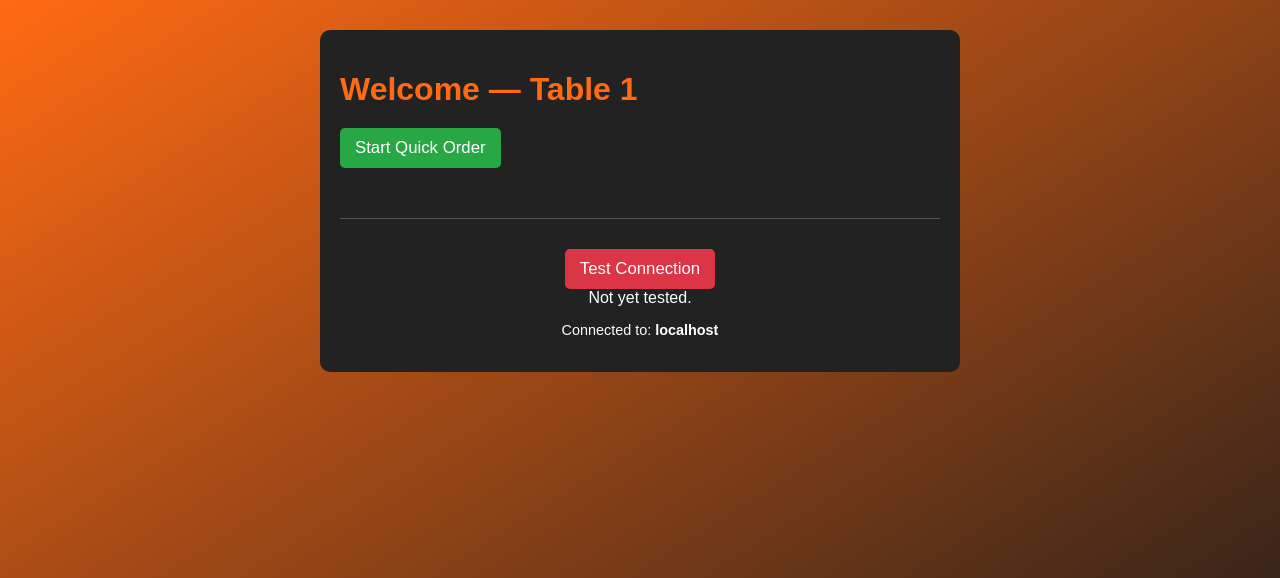
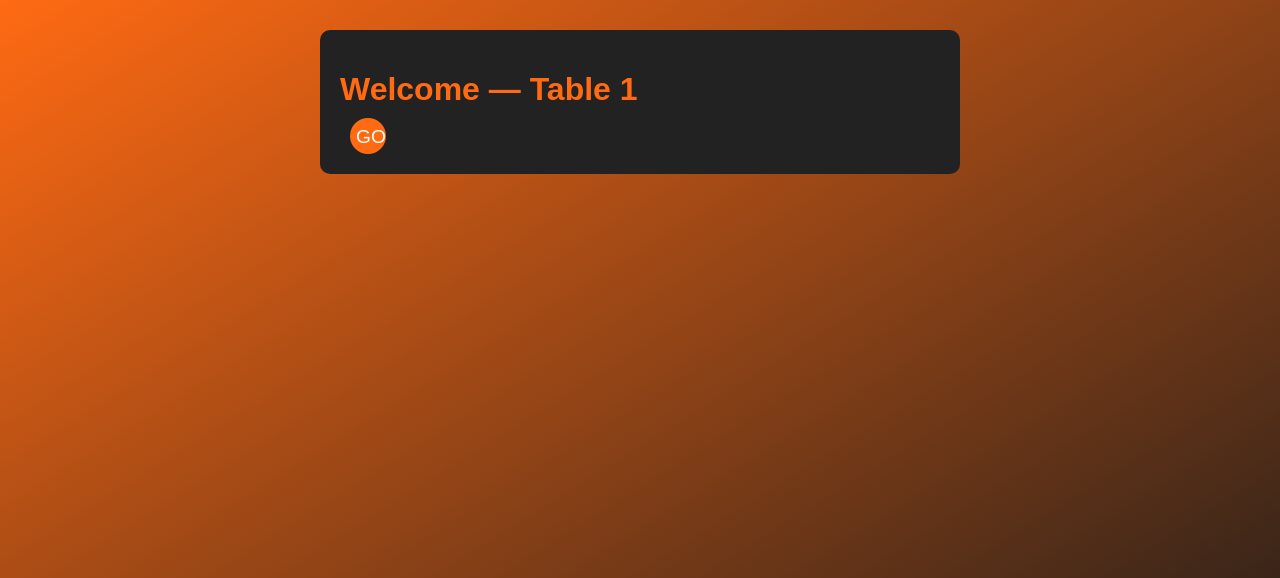
Before and after one commit to Sawyer3DJ/quick-order, a Flask app: page /quick-order/1 in a window 1280 px wide. Shown: the top 578 px of the page. Run offline with Flask 3, Linux system fonts and the light colour scheme.

Commit message:
Update quick_order.html

```diff
--- a/templates/quick_order.html
+++ b/templates/quick_order.html
@@ -9,195 +9,260 @@
       font-family: Arial, sans-serif;
       background: linear-gradient(to bottom right, #FF6A13, #1a1a1a) fixed no-repeat;
       background-size: cover;
-      color: white;
-      margin: 0;
-      padding: 0;
+      color: white; margin: 0; padding: 0;
     }
     .container {
-      max-width: 600px;
-      margin: 30px auto;
-      padding: 20px;
-      background-color: #222;
-      border-radius: 10px;
-      display: none;
+      max-width: 600px; margin: 30px auto;
+      padding: 20px; background: #222;
+      border-radius: 10px; display: none;
     }
     .container.active { display: block; }
     h1, h2 { color: #FF6A13; margin-bottom: 10px; }
-    label, select, textarea, button {
-      font-size: 1.05em;
+    .menu-list {
+      list-style: none; margin: 0; padding: 0;
     }
-    button {
-      padding: 10px 15px;
-      border: none;
-      border-radius: 5px;
-      cursor: pointer;
-      margin-top: 10px;
+    .menu-item {
+      display: flex; align-items: center;
+      border-bottom: 1px solid #444;
+      padding: 10px 0;
     }
-    .green { background-color: #28a745; color: white; }
-    .red   { background-color: #dc3545; color: white; }
-    .grey  { background-color: #888; color: white; }
-    .order-list { margin-top: 20px; }
+    .menu-item:last-child { border-bottom: none; }
+    .item-label { flex: 2; }
+    .item-size { flex: 1; margin: 0 5px; }
+    .item-price { flex: 1; text-align: right; }
+    .add-btn {
+      flex: 0; width: 36px; height: 36px;
+      background: #28a745; color: white;
+      border: none; border-radius: 50%;
+      font-size: 1.2em; line-height: 36px;
+      text-align: center; cursor: pointer;
+      margin-left: 10px;
+    }
+    #orderList { margin-top: 20px; }
     .order-item {
-      display: flex;
-      justify-content: space-between;
-      align-items: center;
-      margin: 5px 0;
+      display: flex; justify-content: space-between;
+      align-items: center; margin: 5px 0;
     }
     .order-item span { font-size: 1.05em; }
     .remove-btn {
-      background-color: #dc3545;
-      color: white;
-      border-radius: 5px;
-      padding: 5px 10px;
-      cursor: pointer;
+      background: #dc3545; color: white;
+      border: none; border-radius: 5px;
+      padding: 5px 10px; cursor: pointer;
     }
     #total {
-      font-weight: bold;
-      text-align: right;
-      margin-top: 10px;
-      font-size: 1.1em;
+      text-align: right; font-weight: bold;
+      margin-top: 10px; font-size: 1.1em;
+    }
+    textarea {
+      width: 100%; height: 60px; margin-top: 10px;
+      font-size: 1em; padding: 5px; border-radius: 5px;
+      border: 1px solid #444; background: #333; color: #fff;
+    }
+    button.submit {
+      width: 100%; margin-top: 15px;
+      background: #28a745; color: white;
+    }
+    button.grey, button.goBack {
+      background: #888; color: white;
+    }
+    button.newOrder {
+      background: #28a745; color: white;
+      display: block; margin: 20px auto 0;
     }
     .divider {
-      margin-top: 30px;
-      border-top: 1px solid #444;
-      margin-bottom: 10px;
+      margin: 30px 0 10px; border-top: 1px solid #444;
     }
-    .footer {
-      margin-top: 50px;
-      border-top: 1px solid #555;
-      padding-top: 20px;
-      text-align: center;
-    }
-    .footer p { font-size: 0.9em; }
   </style>
 </head>
 <body>
 
-  <!-- Welcome / Test Page -->
+  <!-- Welcome -->
   <div class="container active" id="welcomePage">
     <h1>Welcome — Table {{ table_num }}</h1>
-    <button class="green" onclick="startOrder()">Start Quick Order</button>
-    <div class="footer">
-      <button class="red" onclick="pingServer()">Test Connection</button>
-      <div id="pingResult">Not yet tested.</div>
-      <p>Connected to: <strong>localhost</strong></p>
-    </div>
+    <button class="add-btn" onclick="startOrder()" style="background:#FF6A13">GO</button>
   </div>
 
-  <!-- Menu Page -->
+  <!-- Menu -->
   <div class="container" id="menuPage">
     <h1>Quick Order Menu</h1>
+    <ul class="menu-list">
+      <!-- Loaded Fries -->
+      <li class="menu-item">
+        <span class="item-label">Loaded Fries</span>
+        <select id="loadedFries" class="item-size"
+                onchange="updatePrice('Loaded Fries','loadedFries','price-loadedFries')">
+          <option>Regular</option><option>Large</option>
+        </select>
+        <span id="price-loadedFries" class="item-price">£3.00</span>
+        <button class="add-btn" onclick="addItem('Loaded Fries','loadedFries')">+</button>
+      </li>
+      <!-- Onion Rings -->
+      <li class="menu-item">
+        <span class="item-label">Onion Rings</span>
+        <select id="onionRings" class="item-size"
+                onchange="updatePrice('Onion Rings','onionRings','price-onionRings')">
+          <option>Regular</option><option>Large</option>
+        </select>
+        <span id="price-onionRings" class="item-price">£2.50</span>
+        <button class="add-btn" onclick="addItem('Onion Rings','onionRings')">+</button>
+      </li>
+      <!-- Korean Fries -->
+      <li class="menu-item">
+        <span class="item-label">Korean Chicken Fries</span>
+        <select id="koreanFries" class="item-size"
+                onchange="updatePrice('Korean Chicken Fries','koreanFries','price-koreanFries')">
+          <option>Regular</option><option>Large</option>
+        </select>
+        <span id="price-koreanFries" class="item-price">£4.00</span>
+        <button class="add-btn" onclick="addItem('Korean Chicken Fries','koreanFries')">+</button>
+      </li>
+      <!-- Loaded Nachos -->
+      <li class="menu-item">
+        <span class="item-label">Loaded Nachos</span>
+        <select id="nachos" class="item-size"
+                onchange="updatePrice('Loaded Nachos','nachos','price-nachos')">
+          <option>Regular</option><option>Large</option>
+        </select>
+        <span id="price-nachos" class="item-price">£4.50</span>
+        <button class="add-btn" onclick="addItem('Loaded Nachos','nachos')">+</button>
+      </li>
+      <!-- Beer -->
+      <li class="menu-item">
+        <span class="item-label">Beer</span>
+        <select id="beer" class="item-size"
+                onchange="updatePrice('Beer','beer','price-beer')">
+          <option>Half Pint</option><option>Pint</option>
+        </select>
+        <span id="price-beer" class="item-price">£2.00</span>
+        <button class="add-btn" onclick="addItem('Beer','beer')">+</button>
+      </li>
+      <!-- Red Wine -->
+      <li class="menu-item">
+        <span class="item-label">Red Wine</span>
+        <select id="redWine" class="item-size"
+                onchange="updatePrice('Red Wine','redWine','price-redWine')">
+          <option>Small</option><option>Large</option><option>Bottle</option>
+        </select>
+        <span id="price-redWine" class="item-price">£3.50</span>
+        <button class="add-btn" onclick="addItem('Red Wine','redWine')">+</button>
+      </li>
+      <!-- White Wine -->
+      <li class="menu-item">
+        <span class="item-label">White Wine</span>
+        <select id="whiteWine" class="item-size"
+                onchange="updatePrice('White Wine','whiteWine','price-whiteWine')">
+          <option>Small</option><option>Large</option><option>Bottle</option>
+        </select>
+        <span id="price-whiteWine" class="item-price">£3.50</span>
+        <button class="add-btn" onclick="addItem('White Wine','whiteWine')">+</button>
+      </li>
+    </ul>
 
-    <h2>Sides</h2>
-    <label>Loaded Fries</label>
-    <select id="loadedFries"><option>Regular</option><option>Large</option></select>
-    <button class="green" onclick="addItem('Loaded Fries', 'loadedFries')">➕</button>
-
-    <label>Onion Rings</label>
-    <select id="onionRings"><option>Regular</option><option>Large</option></select>
-    <button class="green" onclick="addItem('Onion Rings', 'onionRings')">➕</button>
-
-    <label>Korean Chicken Loaded Fries</label>
-    <select id="koreanFries"><option>Regular</option><option>Large</option></select>
-    <button class="green" onclick="addItem('Korean Chicken Loaded Fries', 'koreanFries')">➕</button>
-
-    <label>Loaded Nachos</label>
-    <select id="nachos"><option>Regular</option><option>Large</option></select>
-    <button class="green" onclick="addItem('Loaded Nachos', 'nachos')">➕</button>
-
-    <h2>Drinks</h2>
-    <label>Beer</label>
-    <select id="beer"><option>Half Pint</option><option>Pint</option></select>
-    <button class="green" onclick="addItem('Beer', 'beer')">➕</button>
-
-    <label>Red Wine</label>
-    <select id="redWine"><option>Small</option><option>Large</option><option>Bottle</option></select>
-    <button class="green" onclick="addItem('Red Wine', 'redWine')">➕</button>
-
-    <label>White Wine</label>
-    <select id="whiteWine"><option>Small</option><option>Large</option><option>Bottle</option></select>
-    <button class="green" onclick="addItem('White Wine', 'whiteWine')">➕</button>
-
-    <!-- Live Order Preview -->
     <div class="order-list" id="orderList"></div>
     <div id="total">Total: £0.00</div>
 
     <textarea id="comments" placeholder="Comments or allergies?"></textarea>
-    <button class="green" onclick="reviewOrder()">Submit Order</button>
+    <button class="submit" onclick="reviewOrder()">Review Order</button>
   </div>
 
-  <!-- Review Before Submit -->
+  <!-- Review -->
   <div class="container" id="reviewPage">
     <h1>Your Order</h1>
     <div id="reviewSummary"></div>
     <div class="divider"></div>
-    <button class="grey" onclick="goBack()">Go Back</button>
-    <button class="green" onclick="placeOrder()">Order Now</button>
+    <button class="goBack" onclick="goBack()">Go Back</button>
+    <button class="submit" onclick="placeOrder()">Place Order</button>
   </div>
 
-  <!-- Confirmation -->
+  <!-- Success -->
   <div class="container" id="successPage">
     <h1>Order Placed!</h1>
     <p>Table {{ table_num }} — Order #<span id="orderNumber">0000</span></p>
     <p>Please have payment ready.</p>
-    <button class="green" onclick="resetAll()">New Quick Order</button>
+    <button class="newOrder" onclick="startOrder()">New Quick Order</button>
   </div>
 
   <script>
-    // Jinja‐injected
-    const tableNum = {{ table_num }},
-          endpoint = "{{ url_for('receive_order') }}",
-          testurl  = "{{ url_for('test') }}";
-
+    const tableNum   = {{ table_num }},
+          endpoint   = "{{ url_for('receive_order') }}",
+          testurl    = "{{ url_for('test') }}",
+          prices     = {
+            "Loaded Fries Regular":3.00, "Loaded Fries Large":4.50,
+            "Onion Rings Regular":2.50, "Onion Rings Large":3.50,
+            "Korean Chicken Fries Regular":4.00, "Korean Chicken Fries Large":5.50,
+            "Loaded Nachos Regular":4.50, "Loaded Nachos Large":6.00,
+            "Beer Half Pint":2.00, "Beer Pint":3.80,
+            "Red Wine Small":3.50, "Red Wine Large":5.00, "Red Wine Bottle":12.00,
+            "White Wine Small":3.50, "White Wine Large":5.00, "White Wine Bottle":12.00
+          };
     let order = [];
 
-    function startOrder(){
+    function startOrder() {
       order = [];
       renderOrder();
       document.querySelectorAll('.container').forEach(c=>c.classList.remove('active'));
       document.getElementById('menuPage').classList.add('active');
-    }
-    function resetAll(){
-      document.querySelectorAll('.container').forEach(c=>c.classList.remove('active'));
-      document.getElementById('welcomePage').classList.add('active');
-      document.getElementById('pingResult').innerText = 'Not yet tested.';
+      // initialize prices
+      updateAllPrices();
     }
 
-    function addItem(name, sizeId){
+    function updatePrice(name, sizeId, priceId) {
       const size = document.getElementById(sizeId).value,
-            full = name + ' ' + size;
+            key  = name + " " + size,
+            p    = prices[key]||0;
+      document.getElementById(priceId).innerText = "£" + p.toFixed(2);
+    }
+
+    function updateAllPrices(){
+      ["loadedFries","onionRings","koreanFries","nachos","beer","redWine","whiteWine"]
+        .forEach(id=>{
+          const map = {
+            loadedFries: "Loaded Fries",
+            onionRings: "Onion Rings",
+            koreanFries: "Korean Chicken Fries",
+            nachos: "Loaded Nachos",
+            beer: "Beer",
+            redWine: "Red Wine",
+            whiteWine: "White Wine"
+          };
+          updatePrice(map[id], id, "price-"+id);
+        });
+    }
+
+    function addItem(name, sizeId) {
+      const size = document.getElementById(sizeId).value,
+            full = name + " " + size;
       const ex = order.find(i=>i.name===full);
-      if(ex) ex.quantity++;
-      else order.push({ name: full, quantity: 1 });
+      if(ex) ex.quantity++; else order.push({ name: full, quantity: 1 });
       renderOrder();
     }
 
-    function removeItem(i){
-      order[i].quantity--;
-      if(order[i].quantity===0) order.splice(i,1);
+    function removeItem(i) {
+      if(--order[i].quantity === 0) order.splice(i,1);
       renderOrder();
     }
 
-    function renderOrder(){
+    function renderOrder() {
       const list = document.getElementById('orderList');
-      list.innerHTML='';
+      list.innerHTML = '';
       let total=0;
       order.forEach((it,i)=>{
-        const cost = (parseFloat(prices[it.name]||0) * it.quantity).toFixed(2);
-        total += +cost;
-        list.innerHTML+=`
+        const cost = (prices[it.name]||0)*it.quantity;
+        total += cost;
+        list.innerHTML += `
           <div class="order-item">
-            <span>${it.quantity}× ${it.name} (£${cost})</span>
+            <span>${it.quantity}× ${it.name} (£${cost.toFixed(2)})</span>
             <button class="remove-btn" onclick="removeItem(${i})">🗑</button>
           </div>`;
       });
-      document.getElementById('total').textContent = 'Total: £'+ total.toFixed(2);
+      document.getElementById('total').textContent =
+        'Total: £' + total.toFixed(2);
     }
 
-    function reviewOrder(){
-      const summary = order.map(i=>`${i.quantity}× ${i.name}`).join('<br>');
-      const comments = document.getElementById('comments').value;
-      const total = order.reduce((s,i)=>s + ((prices[i.name]||0)*i.quantity),0).toFixed(2);
+    function reviewOrder() {
+      const summary = order.map(i=>`${i.quantity}× ${i.name}`).join('<br>'),
+            comments= document.getElementById('comments').value,
+            total   = order.reduce((s,i)=>s + ((prices[i.name]||0)*i.quantity),0).toFixed(2);
       document.getElementById('reviewSummary').innerHTML = `
         ${summary}<br><br>
         <strong>Comments:</strong> ${comments}<br><br>
@@ -213,42 +278,27 @@
 
     function placeOrder(){
       const comments = document.getElementById('comments').value,
-            orderNum = Math.floor(1000 + Math.random()*9000);
-      fetch(endpoint, {
+            orderNum  = Math.floor(1000+Math.random()*9000);
+      fetch(endpoint,{
         method:'POST',
         headers:{'Content-Type':'application/json'},
         body: JSON.stringify({ table:tableNum, order, comments, orderNum })
       })
-      .then(r=>{
-        if(!r.ok) throw new Error('Server error');
-        return r.json();
-      })
+      .then(r=>{ if(!r.ok) throw ""; return r.json(); })
       .then(_=>{
         document.getElementById('orderNumber').innerText = orderNum;
         document.querySelectorAll('.container').forEach(c=>c.classList.remove('active'));
         document.getElementById('successPage').classList.add('active');
       })
-      .catch(e=>alert('Order failed: '+e.message));
+      .catch(e=>alert('Order failed'));
     }
 
     function pingServer(){
       fetch(testurl)
         .then(r=>r.text())
-        .then(msg=>document.getElementById('pingResult').innerText='✓ '+msg)
-        .catch(_=>document.getElementById('pingResult').innerText='✗ Cannot reach server');
+        .then(msg=>document.getElementById('pingResult').innerText = '✓ '+msg)
+        .catch(_=>document.getElementById('pingResult').innerText = '✗ Cannot reach server');
     }
-
-    // Prices lookup
-    const prices = {
-      "Loaded Fries Regular":3.00, "Loaded Fries Large":4.50,
-      "Onion Rings Regular":2.50, "Onion Rings Large":3.50,
-      "Korean Chicken Loaded Fries Regular":4.00,
-      "Korean Chicken Loaded Fries Large":5.50,
-      "Loaded Nachos Regular":4.50, "Loaded Nachos Large":6.00,
-      "Beer Half Pint":2.00, "Beer Pint":3.80,
-      "Red Wine Small":3.50, "Red Wine Large":5.00, "Red Wine Bottle":12.00,
-      "White Wine Small":3.50, "White Wine Large":5.00, "White Wine Bottle":12.00
-    };
   </script>
 </body>
 </html>
```
